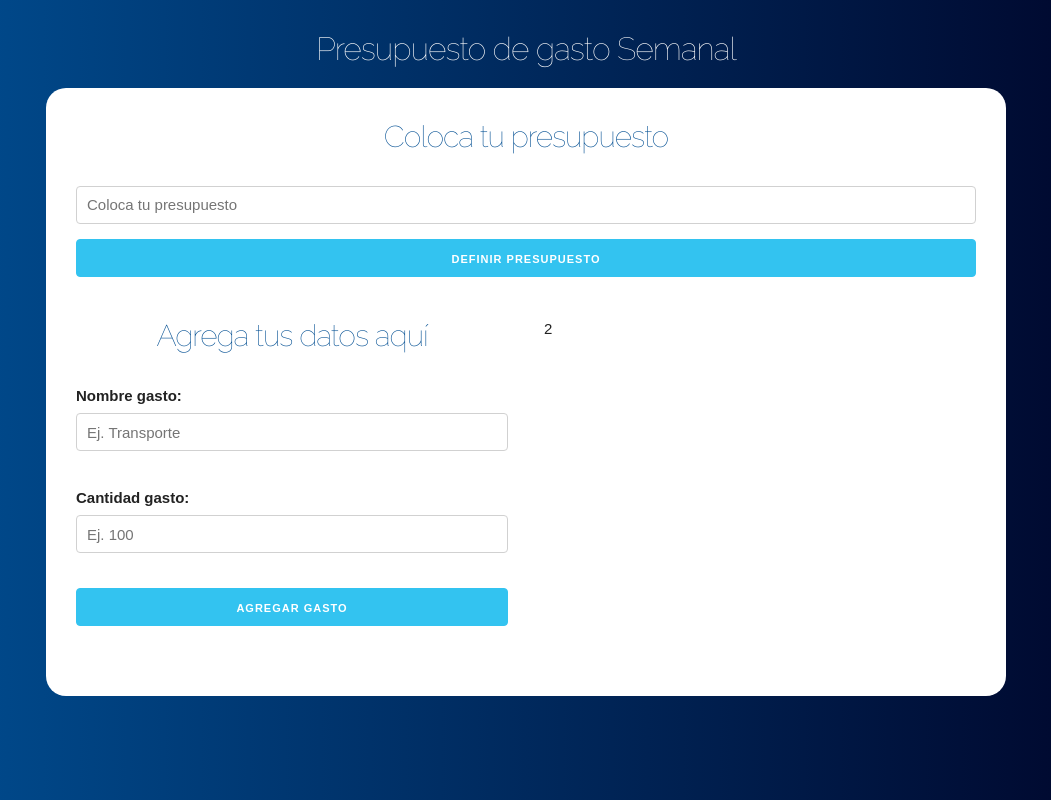
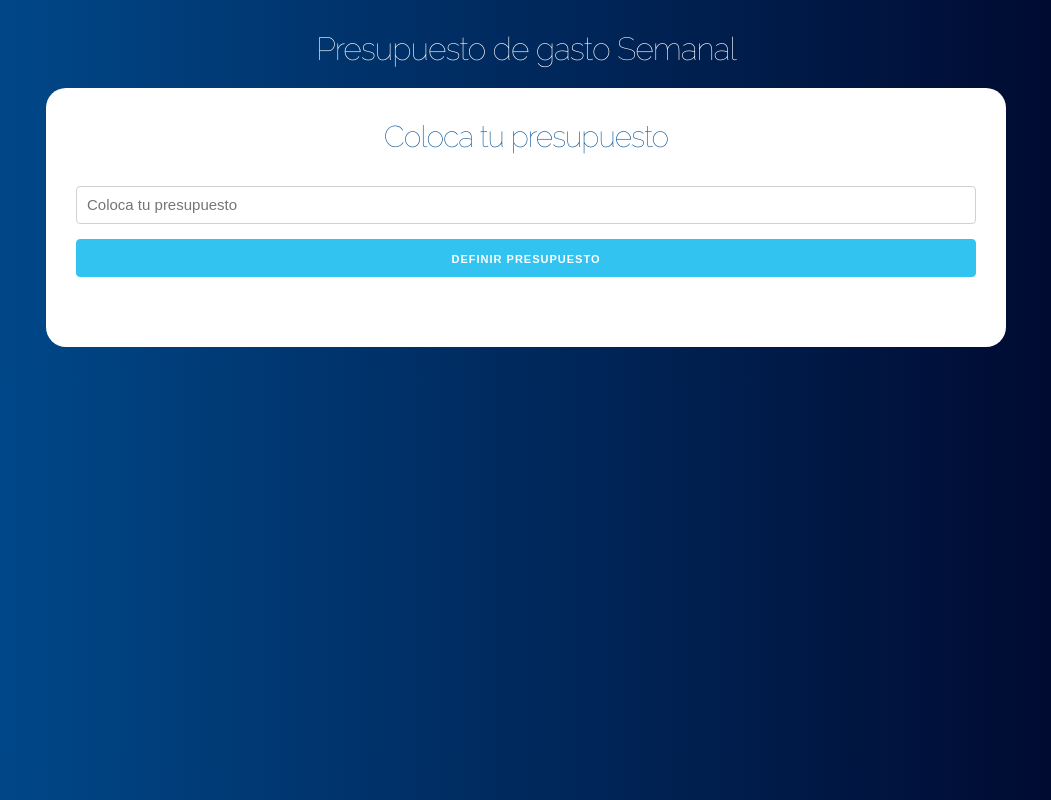
Before and after one commit to hijuliancode/rgc-react-gasto-semanal, a React (Create React App) app: page / in a window 1280 px wide. Shown: the whole page, without its empty margins (114-1165 px from the left). Built offline with nearby package versions, Linux system fonts and the light colour scheme.

Commit message:
Carga condicional de componente

```diff
--- a/src/App.js
+++ b/src/App.js
@@ -7,22 +7,27 @@ function App() {
   // Definir State
   const [ presupuesto, guardarPresupuesto ] = useState(0)
   const [ restante, guardarRestante ] = useState(0)
+  const [ mostrarpregunta, actualizarPregunta ] = useState(true)
 
   return (
     <div className="container">
       <header>
         <h1>Presupuesto de gasto Semanal</h1>
         <div className="contenido-principal contenido">
+          { mostrarpregunta ? (
             <Pregunta
               guardarPresupuesto={guardarPresupuesto}
               guardarRestante={guardarRestante}
+              actualizarPregunta={actualizarPregunta}
             />
+          ) : (
             <div className="row">
               <div className="one-half column">
                 <Formulario />
               </div>
               <div className="one-half column">2</div>
             </div>
+          )}
         </div>
       </header>
     </div>
--- a/src/components/Pregunta.js
+++ b/src/components/Pregunta.js
@@ -1,7 +1,7 @@
 import React, { Fragment, useState } from 'react'
 import Error from "./Error";
 
-const Pregunta = ({ guardarPresupuesto, guardarRestante }) => {
+const Pregunta = ({ guardarPresupuesto, guardarRestante, actualizarPregunta }) => {
     const [cantidad, guardarCantidad] = useState(0)
     const [error, guardarError] = useState(false)
 
@@ -25,6 +25,7 @@ const Pregunta = ({ guardarPresupuesto, guardarRestante }) => {
         guardarError(false)
         guardarPresupuesto(cantidad)
         guardarRestante(cantidad)
+        actualizarPregunta(false)
     }
 
     return (
```
Lines whose indentation alone changed are shown as unchanged.
